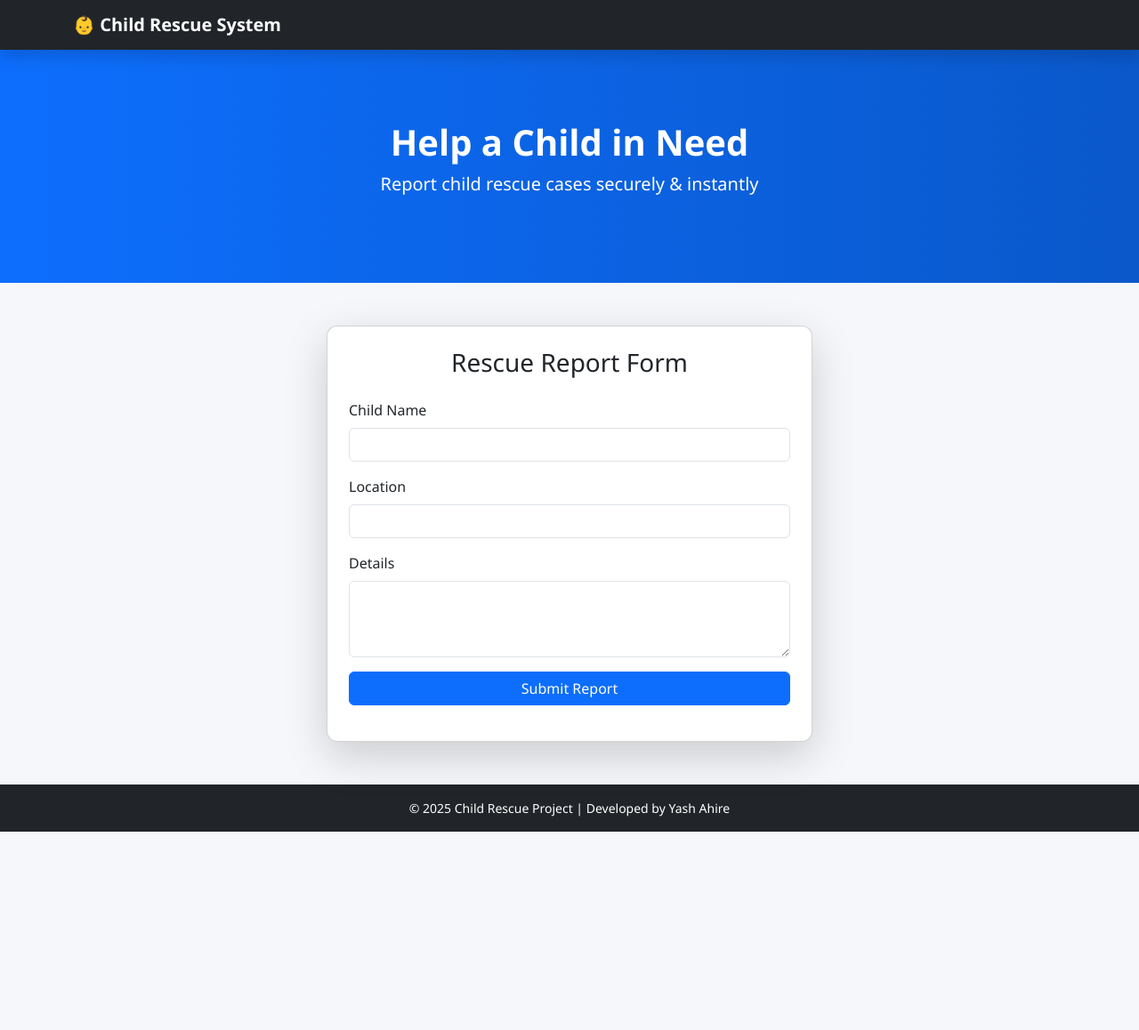
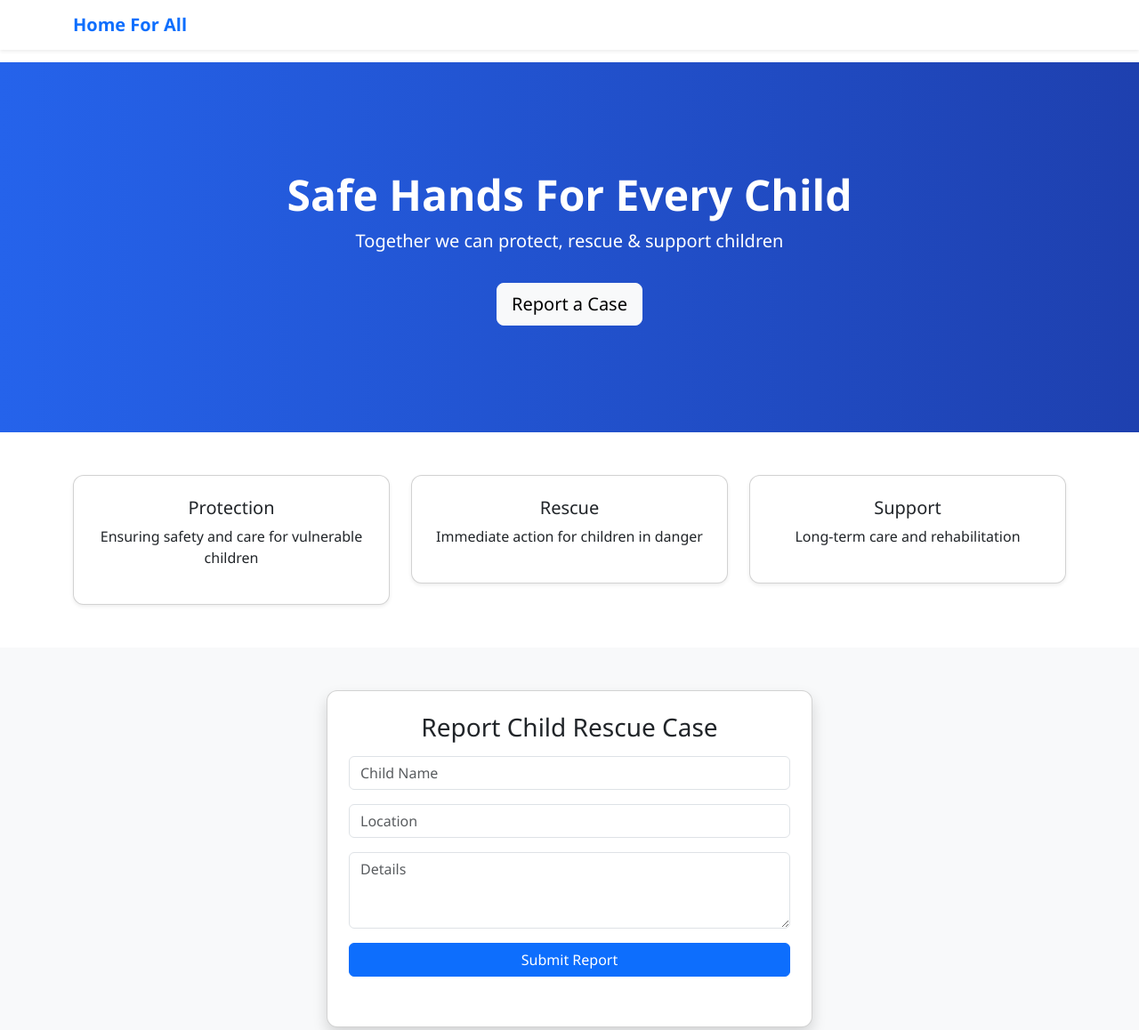
Before and after one commit to YashAhire07/orphanage-project, a plain HTML site: page docs/index.html in a window 1280 px wide. Shown: the top 1158 px of the page at 89% size. Before the commit the page ends 935 px from the top, so only its background shows below. Drawn offline with nearby package versions, Linux system fonts and the light colour scheme.

Commit message:
added Home For All style frontend

```diff
--- a/docs/index.html
+++ b/docs/index.html
@@ -2,63 +2,80 @@
 <html lang="en">
 <head>
   <meta charset="UTF-8" />
-  <title>Child Rescue & Orphanage Support</title>
+  <title>Home For All – Child Rescue</title>
   <meta name="viewport" content="width=device-width, initial-scale=1">
 
-  <!-- Bootstrap 5 -->
+  <!-- Bootstrap -->
   <link href="https://cdn.jsdelivr.net/npm/bootstrap@5.3.2/dist/css/bootstrap.min.css" rel="stylesheet">
   <link rel="stylesheet" href="style.css">
 </head>
 <body>
 
-<nav class="navbar navbar-dark bg-dark shadow">
+<!-- NAVBAR -->
+<nav class="navbar navbar-expand-lg navbar-light bg-white shadow-sm fixed-top">
   <div class="container">
-    <span class="navbar-brand fw-bold">👶 Child Rescue System</span>
+    <a class="navbar-brand fw-bold text-primary">Home For All</a>
   </div>
 </nav>
 
-<header class="hero-section text-center text-white">
-  <div class="container">
-    <h1 class="fw-bold">Help a Child in Need</h1>
-    <p class="lead">Report child rescue cases securely & instantly</p>
+<!-- HERO -->
+<section class="hero">
+  <div class="container text-center text-white">
+    <h1 class="fw-bold">Safe Hands For Every Child</h1>
+    <p class="lead">Together we can protect, rescue & support children</p>
+    <a href="#report" class="btn btn-light btn-lg mt-3">Report a Case</a>
   </div>
-</header>
+</section>
 
+<!-- ABOUT -->
 <section class="container my-5">
-  <div class="row justify-content-center">
-    <div class="col-md-6">
-      <div class="card shadow-lg p-4">
-        <h3 class="text-center mb-4">Rescue Report Form</h3>
-
-        <form id="reportForm">
-          <div class="mb-3">
-            <label class="form-label">Child Name</label>
-            <input type="text" class="form-control" id="name" required>
-          </div>
-
-          <div class="mb-3">
-            <label class="form-label">Location</label>
-            <input type="text" class="form-control" id="location" required>
-          </div>
-
-          <div class="mb-3">
-            <label class="form-label">Details</label>
-            <textarea class="form-control" id="details" rows="3" required></textarea>
-          </div>
-
-          <button type="submit" class="btn btn-primary w-100">
-            Submit Report
-          </button>
-        </form>
-
-        <div id="message" class="text-center mt-3"></div>
+  <div class="row text-center">
+    <div class="col-md-4">
+      <div class="card p-4 shadow-sm">
+        <h5>Protection</h5>
+        <p>Ensuring safety and care for vulnerable children</p>
+      </div>
+    </div>
+    <div class="col-md-4">
+      <div class="card p-4 shadow-sm">
+        <h5>Rescue</h5>
+        <p>Immediate action for children in danger</p>
+      </div>
+    </div>
+    <div class="col-md-4">
+      <div class="card p-4 shadow-sm">
+        <h5>Support</h5>
+        <p>Long‑term care and rehabilitation</p>
       </div>
     </div>
   </div>
 </section>
 
+<!-- REPORT FORM -->
+<section id="report" class="bg-light py-5">
+  <div class="container">
+    <div class="row justify-content-center">
+      <div class="col-md-6">
+        <div class="card p-4 shadow">
+          <h3 class="text-center mb-3">Report Child Rescue Case</h3>
+
+          <form id="reportForm">
+            <input class="form-control mb-3" id="name" placeholder="Child Name" required>
+            <input class="form-control mb-3" id="location" placeholder="Location" required>
+            <textarea class="form-control mb-3" id="details" placeholder="Details" rows="3" required></textarea>
+            <button class="btn btn-primary w-100">Submit Report</button>
+          </form>
+
+          <p id="message" class="text-center mt-3"></p>
+        </div>
+      </div>
+    </div>
+  </div>
+</section>
+
+<!-- FOOTER -->
 <footer class="bg-dark text-white text-center py-3">
-  © 2025 Child Rescue Project | Developed by Yash Ahire
+  © 2025 Home For All | Child Rescue System
 </footer>
 
 <script src="script.js"></script>
--- a/docs/script.js
+++ b/docs/script.js
@@ -20,6 +20,38 @@
 //   }
 // });
 
+// const form = document.getElementById("reportForm");
+// const message = document.getElementById("message");
+
+// form.addEventListener("submit", async (e) => {
+//   e.preventDefault();
+
+//   const data = {
+//     name: document.getElementById("name").value,
+//     location: document.getElementById("location").value,
+//     details: document.getElementById("details").value
+//   };
+
+//   try {
+//     const res = await fetch(
+//       "https://orphanage-project-1.onrender.com/api/reports",
+//       {
+//         method: "POST",
+//         headers: { "Content-Type": "application/json" },
+//         body: JSON.stringify(data)
+//       }
+//     );
+
+//     if (res.ok) {
+//       message.innerHTML = "<span class='text-success fw-bold'>✅ Report submitted successfully!</span>";
+//       form.reset();
+//     } else {
+//       message.innerHTML = "<span class='text-danger'>❌ Failed to submit report</span>";
+//     }
+//   } catch (err) {
+//     message.innerHTML = "<span class='text-danger'>❌ Server error</span>";
+//   }
+// });
 const form = document.getElementById("reportForm");
 const message = document.getElementById("message");
 
@@ -27,9 +59,9 @@ form.addEventListener("submit", async (e) => {
   e.preventDefault();
 
   const data = {
-    name: document.getElementById("name").value,
-    location: document.getElementById("location").value,
-    details: document.getElementById("details").value
+    name: name.value,
+    location: location.value,
+    details: details.value
   };
 
   try {
@@ -43,12 +75,15 @@ form.addEventListener("submit", async (e) => {
     );
 
     if (res.ok) {
-      message.innerHTML = "<span class='text-success fw-bold'>✅ Report submitted successfully!</span>";
+      message.innerHTML = "✅ Report submitted successfully";
+      message.style.color = "green";
       form.reset();
     } else {
-      message.innerHTML = "<span class='text-danger'>❌ Failed to submit report</span>";
+      message.innerHTML = "❌ Submission failed";
+      message.style.color = "red";
     }
-  } catch (err) {
-    message.innerHTML = "<span class='text-danger'>❌ Server error</span>";
+  } catch {
+    message.innerHTML = "❌ Server error";
+    message.style.color = "red";
   }
 });
--- a/docs/style.css
+++ b/docs/style.css
@@ -25,7 +25,7 @@ button {
   border: none;
   cursor: pointer;
 } */
-body {
+/* body {
   background-color: #f5f7fa;
   font-family: 'Segoe UI', sans-serif;
 }
@@ -45,4 +45,25 @@ body {
 
 footer {
   font-size: 14px;
+} */
+body {
+  padding-top: 70px;
+  font-family: "Segoe UI", sans-serif;
 }
+
+.hero {
+  background: linear-gradient(to right, #2563eb, #1e40af);
+  padding: 120px 20px;
+}
+
+.hero h1 {
+  font-size: 3rem;
+}
+
+.card {
+  border-radius: 12px;
+}
+
+footer {
+  font-size: 14px;
+}
```
